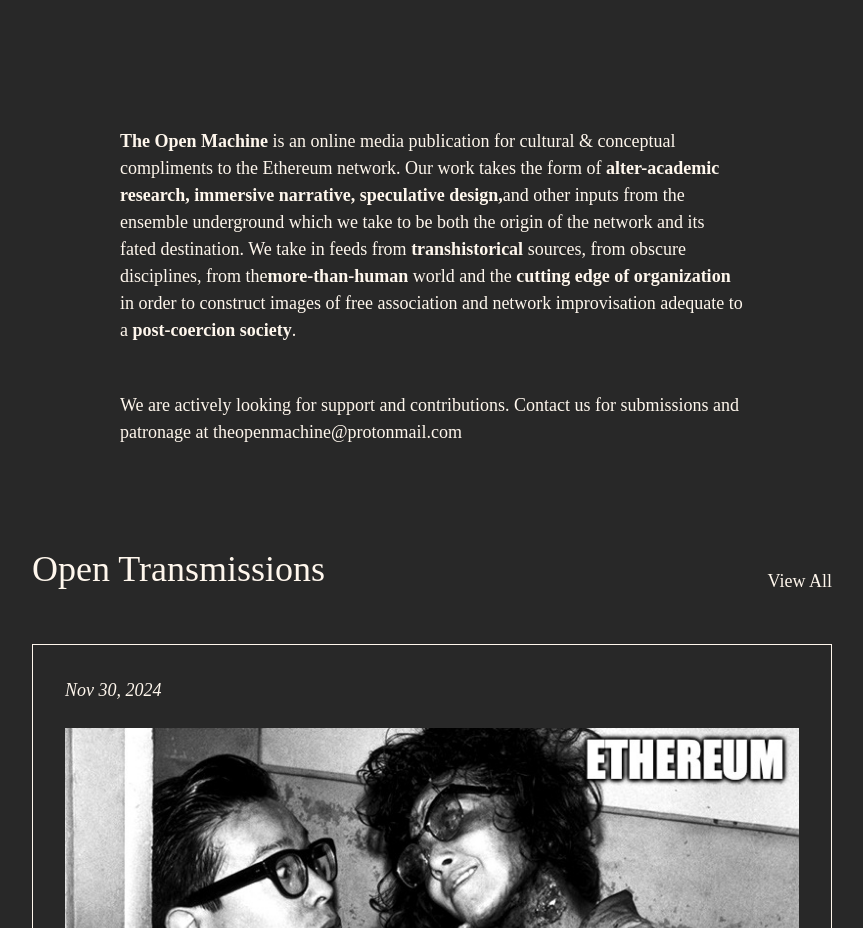
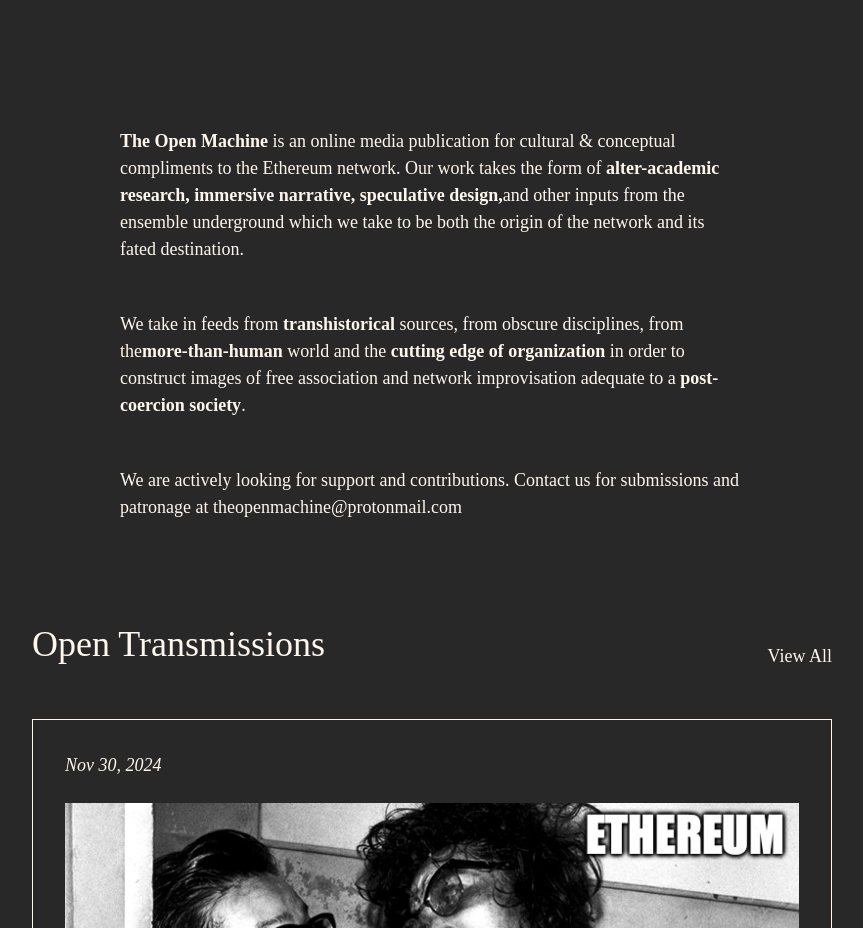
Before and after one commit to oovg/the-open-template, a Next.js app: page / in a window 1280 px wide. Shown: the part 800-1728 px from the top of the page, without its empty margins (208-1071 px from the left). Built offline with nearby package versions, Linux system fonts and the light colour scheme; a web font is replaced by a local one.

Commit message:
Update Section.tsx

```diff
--- a/src/components/Section.tsx
+++ b/src/components/Section.tsx
@@ -13,9 +13,10 @@ export const Section = () => {
             <b>The Open Machine</b> is an online media publication for cultural
             & conceptual compliments to the Ethereum network. Our work takes the
             form of <b>alter-academic research, immersive narrative, speculative design,</b>
-            and other inputs from the ensemble underground which we take to be both
-            the origin of the network and its fated destination. We take in feeds
-            from <b>transhistorical</b> sources, from obscure disciplines, from the
+             and other inputs from the ensemble underground which we take to be both
+            the origin of the network and its fated destination.
+          </Text>
+          <Text textStyle="paragraph">We take in feeds from <b>transhistorical</b> sources, from obscure disciplines, from the
             <b>more-than-human</b> world and the <b>cutting edge of organization</b> in order
             to construct images of free association and network improvisation adequate
             to a <b>post-coercion society</b>.
```
